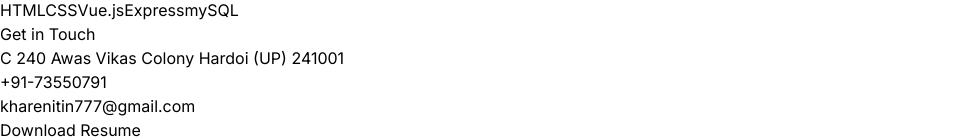
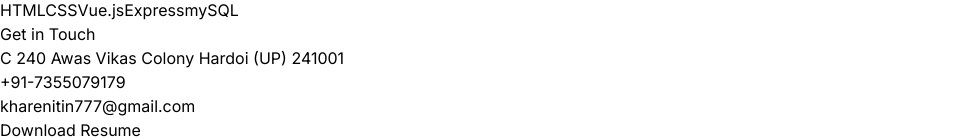
Before and after one commit to NitinKhare1331/React-Portfolio, a React (Vite) app: page / in a window 1280 px wide. Shown: the part 2455-2594 px from the top of the page, without its empty margins (0-965 px from the left). Built offline with nearby package versions, Linux system fonts and the light colour scheme.

Commit message:
roleback

```diff
--- a/src/constants/index.js
+++ b/src/constants/index.js
@@ -46,6 +46,6 @@
 
 export const CONTACT = {
   address: "C 240 Awas Vikas Colony Hardoi (UP) 241001",
-  phoneNo: "+91-73550791",
+  phoneNo: "+91-7355079179",
   email: "kharenitin777@gmail.com",
 };
```
